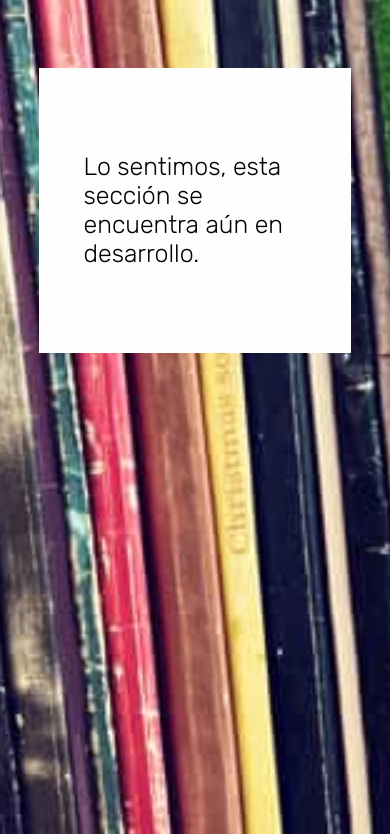
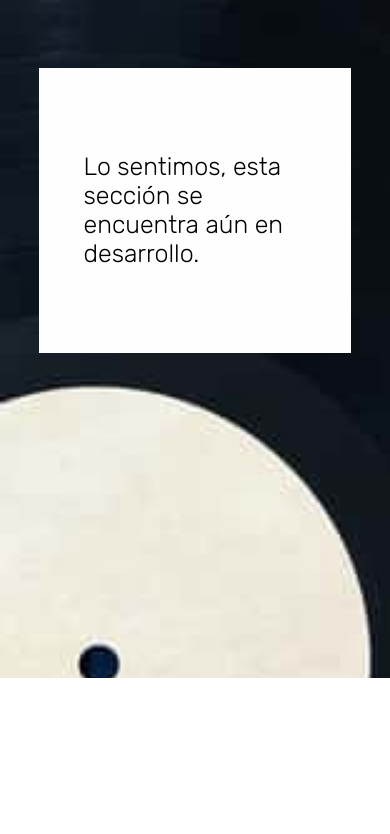
Before and after one commit to Cheverg3/MStorage, a plain HTML site: page subida.html in a window 390 px wide. Shown: the part 166-1000 px from the top of the page. After the commit the page ends 844 px from the top, so only its background shows below. Drawn offline with Linux system fonts and the light colour scheme.

Commit message:
arreglando bug fondo móvil

```diff
--- a/menu.css
+++ b/menu.css
@@ -85,7 +85,7 @@ body{
         background-position: left top;
         background-attachment: fixed;
         top: 0px;
-        height: 2500px;
+        height: calc(100vh);
 }
 
     .checkbtn{
```
